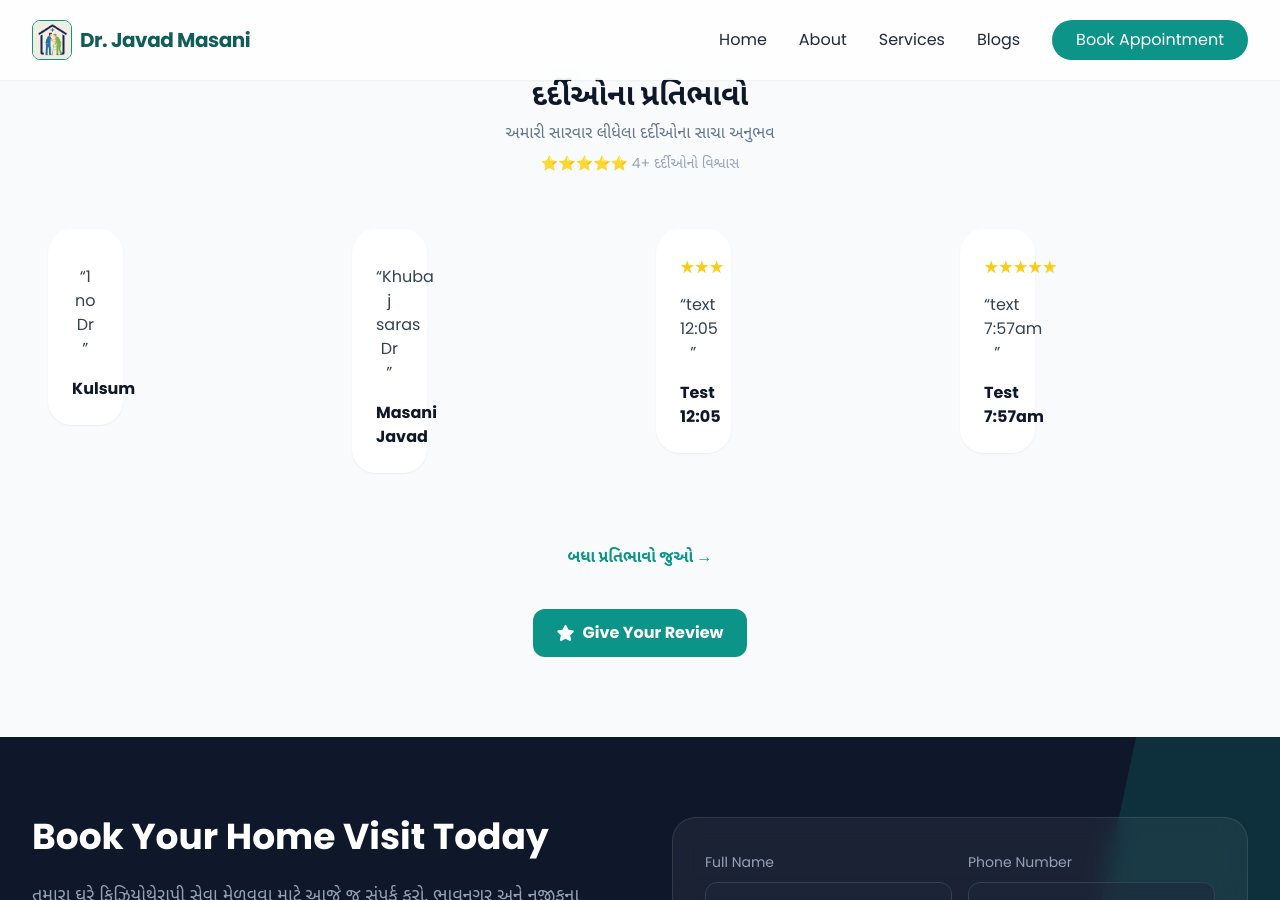
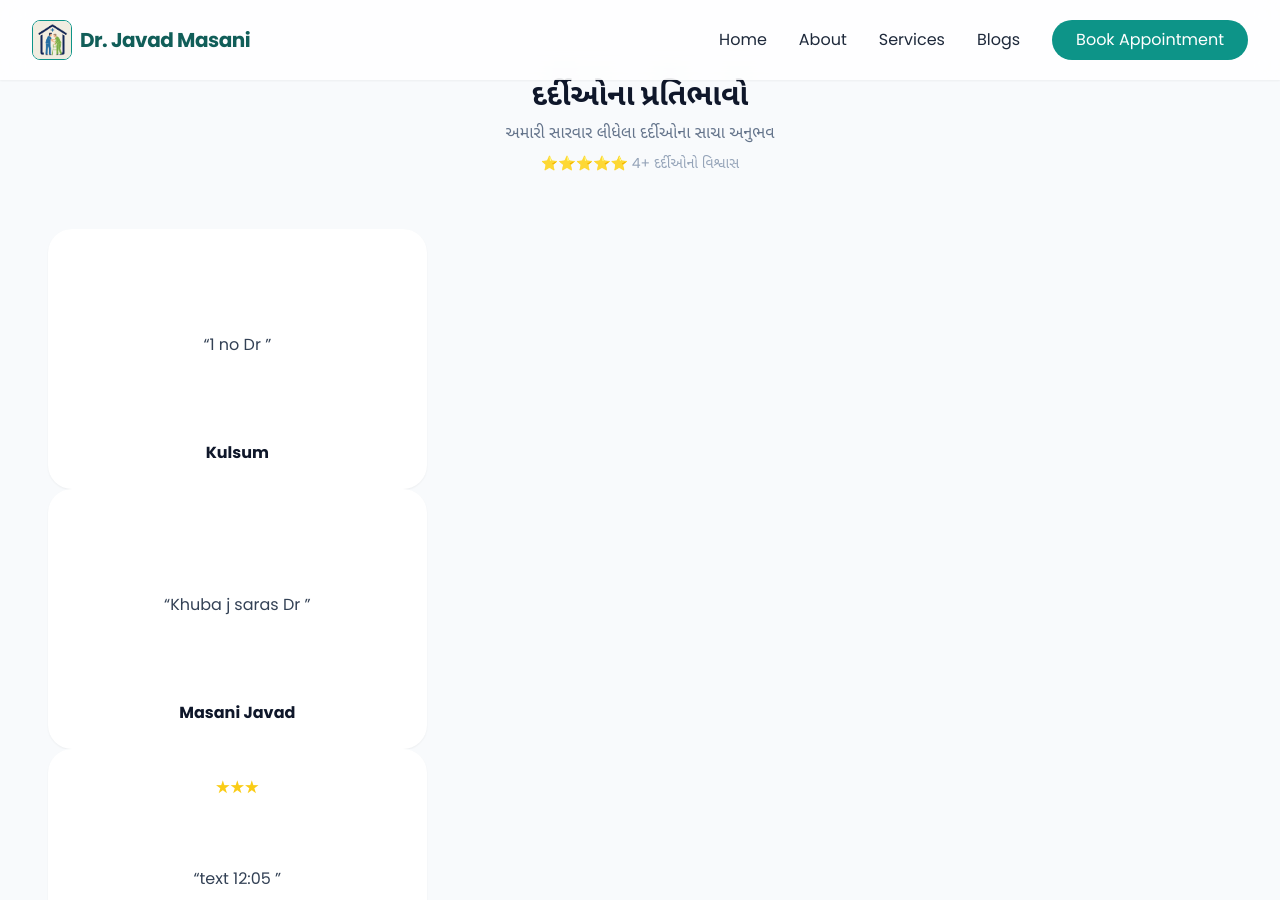
Before and after one commit to JavadMasani/Araogya, a Jekyll site: the page built from index.html, in a window 1280 px wide and 900 px high, scrolled down 4391 px. Built offline with Jekyll 4.4.1, drawn with Linux system fonts in a browser that asks for light colours; nearby versions of some CDN libraries.

Commit message:
Update index.html

```diff
--- a/index.html
+++ b/index.html
@@ -533,22 +533,25 @@
 
   <!-- GRID SLIDER -->
   <div id="reviewSlider"
-       class="grid grid-flow-col auto-cols-full transition-transform duration-700 ease-in-out">
+     class="grid grid-flow-col auto-cols-[100%] transition-transform duration-700 ease-in-out">
+
 
     {% assign i = 0 %}
     {% for review in approved_reviews %}
       {% if i == 0 or i | modulo: 3 == 0 %}
-      <div class="w-full px-4 review-slide">
-        <div class="grid grid-cols-1 md:grid-cols-3 gap-6">
+      <div class="review-slide grid grid-cols-1 md:grid-cols-3 gap-6 px-4">
+
       {% endif %}
 
-      <div class="bg-white p-6 rounded-3xl shadow-sm text-center w-full">
+      <div class="bg-white p-6 rounded-3xl shadow-sm text-center
+            w-full min-h-[260px] flex flex-col justify-between">
+
         {% assign r = review.rating | plus: 0 %}
         <div class="text-yellow-400 text-lg mb-3">
           {% for s in (1..r) %}★{% endfor %}
         </div>
 
-        <p class="text-slate-700 font-gujarati mb-4">
+        <p class="text-slate-700 font-gujarati mb-4 leading-relaxed break-words">
           “{{ review.content | strip_html | truncate: 160 }}”
         </p>
 
```
